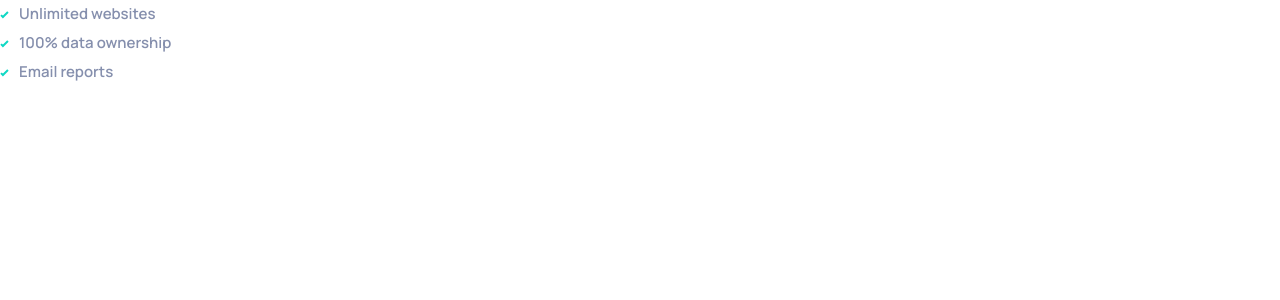
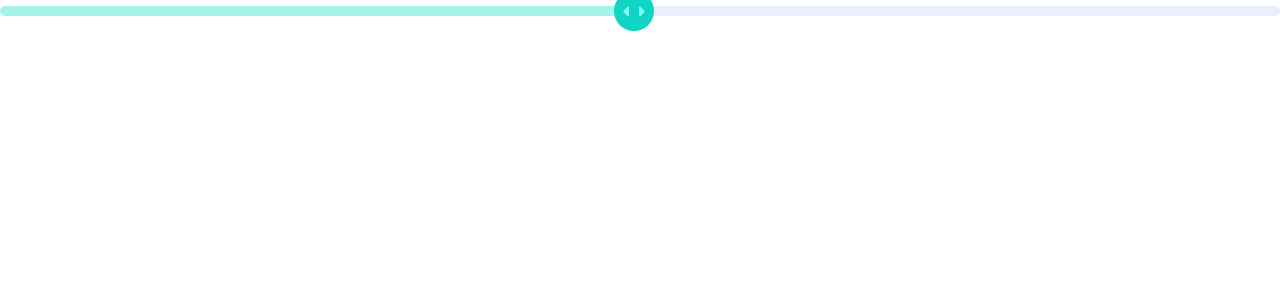
Before and after one commit to kdumagalhaes/interactive-pricing-component-vue, a Vue app: page / in a window 1280 px wide. Shown: the top 300 px of the page. Built offline with nearby package versions, Linux system fonts and the light colour scheme.

Commit message:
finished Range Slider component

```diff
--- a/src/App.vue
+++ b/src/App.vue
@@ -1,18 +1,14 @@
 <template>
-    <AdvantagesList
-        item1="Unlimited websites"
-        item2="100% data ownership"
-        item3="Email reports"
-    />
+    <RangeSlider />
 </template>
 
 <script>
 // atoms
-import { AdvantagesList } from '@/components/atoms'
+import { RangeSlider } from '@/components/atoms'
 
 export default {
     components: {
-        AdvantagesList,
+        RangeSlider,
     },
 }
 </script>
--- /dev/null
+++ b/src/components/atoms/RangeSlider.vue
@@ -0,0 +1,60 @@
+<template>
+    <input
+        type="range"
+        name="range-slider"
+        class="range-slider"
+        v-model="value"
+        min="1"
+        max="100"
+        :style="{ backgroundImage: createBackgroundString }"
+    />
+</template>
+
+<script>
+export default {
+    data() {
+        return {
+            value: 50,
+            primarySoftCyan: 'hsl(174, 77%, 80%)',
+            neutralLightGrayishBlue: 'hsl(224, 65%, 95%)',
+        }
+    },
+
+    computed: {
+        createBackgroundString() {
+            return `linear-gradient(90deg, ${this.primarySoftCyan} ${this.value}%, ${this.neutralLightGrayishBlue} ${this.value}%)`
+        },
+    },
+}
+</script>
+
+<style lang="scss" scoped>
+.range-slider {
+    -webkit-appearance: none;
+    width: 100%;
+    height: 10px;
+    border-radius: 50px;
+    background: linear-gradient(
+        90deg,
+        $primary-soft-cyan 50%,
+        $neutral-light-grayish-blue 50%
+    );
+
+    &::-webkit-slider-thumb {
+        -webkit-appearance: none;
+        appearance: none;
+        width: 40px;
+        height: 40px;
+        border-radius: 50px;
+        background-color: $primary-strong-cyan;
+        cursor: pointer;
+        background-image: url('~@/assets/img/icon-slider.svg');
+        background-repeat: no-repeat;
+        background-position: center;
+    }
+
+    &:active::-webkit-slider-thumb {
+        cursor: grabbing;
+    }
+}
+</style>
--- a/src/components/atoms/index.js
+++ b/src/components/atoms/index.js
@@ -3,3 +3,4 @@ export { default as HeroText } from './HeroText.vue'
 export { default as PageViews } from './PageViews.vue'
 export { default as Price } from './Price.vue'
 export { default as AdvantagesList } from './AdvantagesList.vue'
+export { default as RangeSlider } from './RangeSlider.vue'
```
